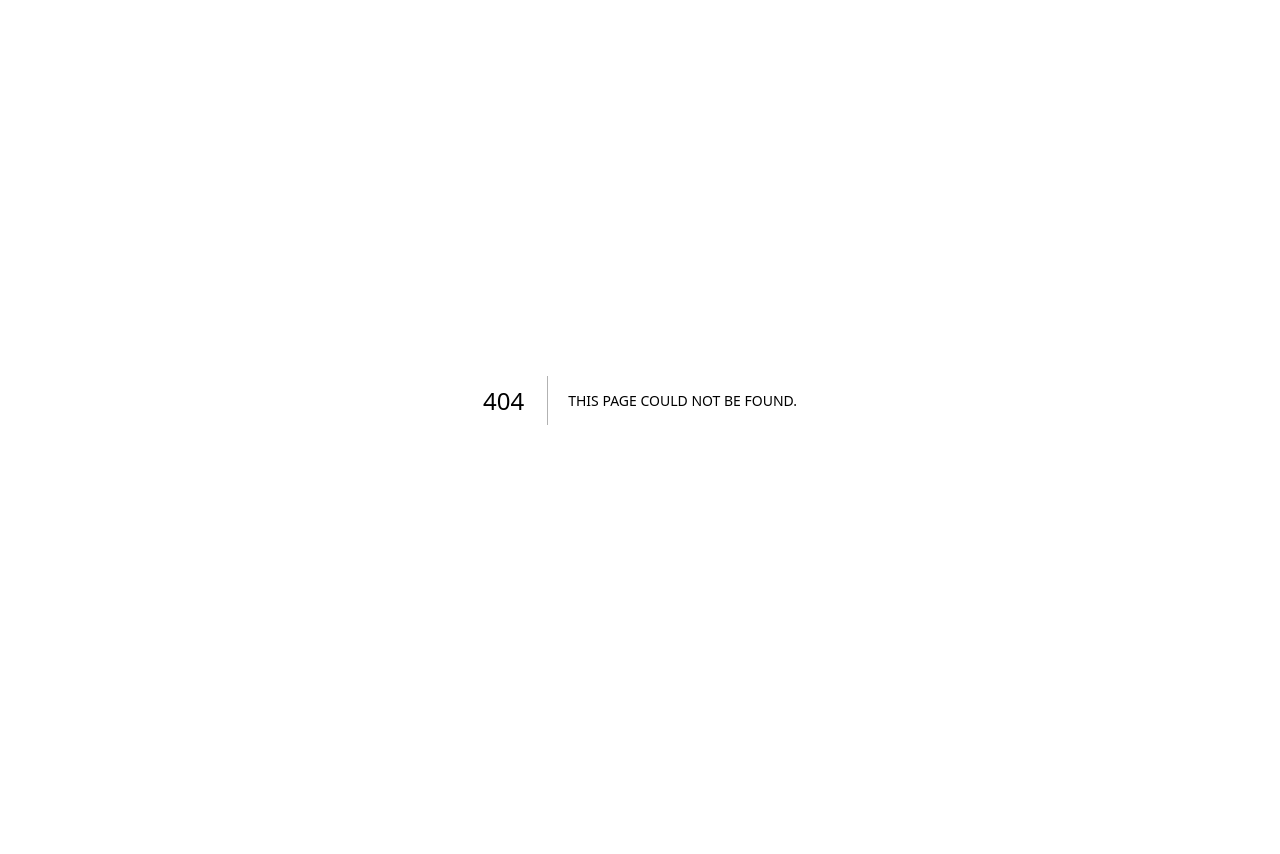
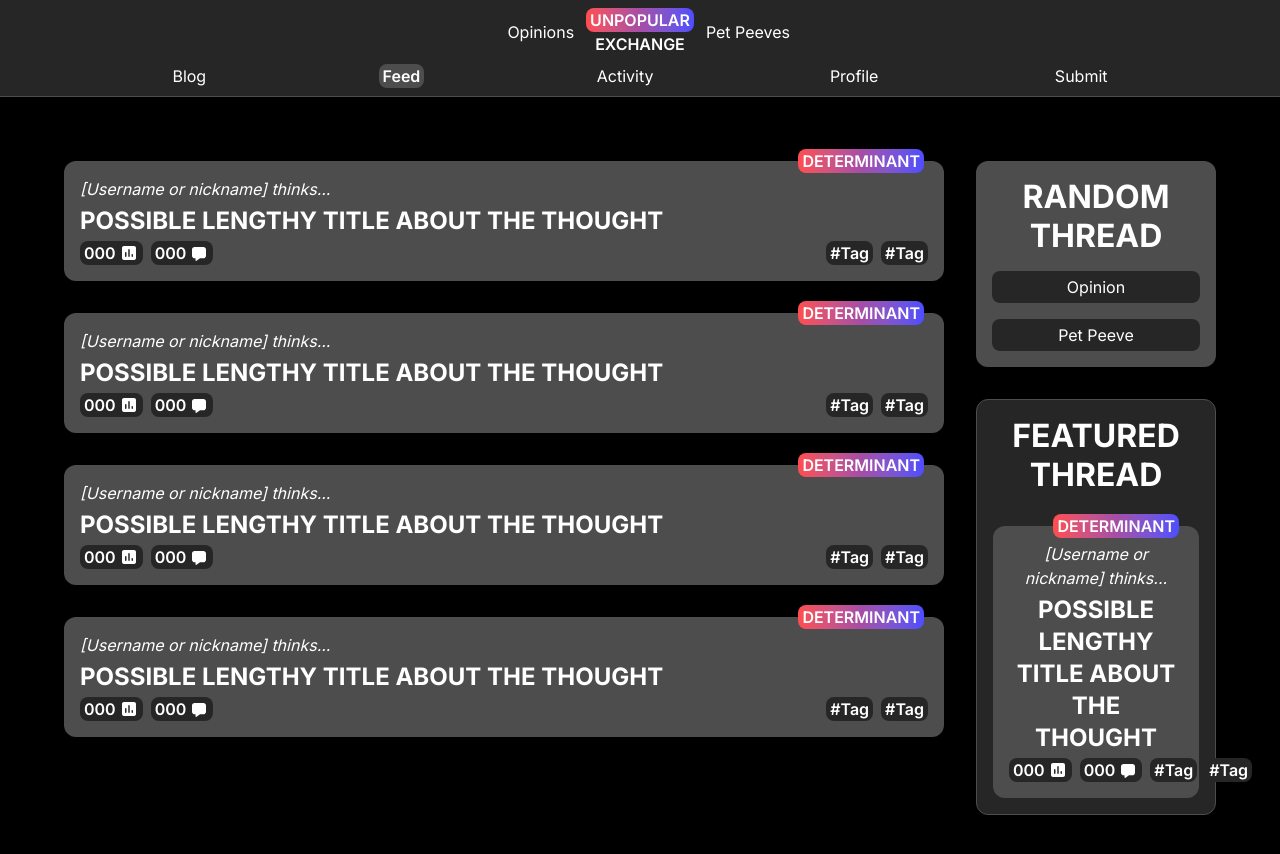
Before and after one commit to PresidentTree94/unpopular-exchange, a Next.js app: page /feed in a window 1280 px wide. Before the commit this address had no page. Shown: the top 854 px of the page. Before the commit the page ends 800 px from the top, so only its background shows below. Built offline with nearby package versions, Linux system fonts and the light colour scheme.

Commit message:
Added Feed page.

```diff
--- a/src/app/(main)/activity/page.tsx
+++ b/src/app/(main)/activity/page.tsx
@@ -1,10 +1,12 @@
+import SidebarLayout from "@/shared/Sidebar";
 import { FontAwesomeIcon } from "@fortawesome/react-fontawesome";
 import { faPaperclip, faReply, faGavel, faThumbTack } from "@fortawesome/free-solid-svg-icons";
 
 export default function Activity() {
   return (
-    <section className="flex gap-8">
-      <article className="box flex-1">
+    <SidebarLayout
+      articleContent={
+        <div className="box flex-1">
           <div className="flex gap-4 p-2 items-center">
             <FontAwesomeIcon icon={faPaperclip} className="bg-tertiary rounded-full p-3 !w-auto aspect-square" />
             <p>A new blog article has been posted.</p>
@@ -25,8 +27,9 @@ export default function Activity() {
             <FontAwesomeIcon icon={faThumbTack} className="bg-tertiary rounded-full p-3 !w-auto aspect-square" />
             <p>A user posted in your subscribed category.</p>
           </div>
-      </article>
-      <aside className="w-60 flex flex-col gap-8 text-center">
+        </div>
+      }
+      asideContent={<>
         <div className="box flex flex-col gap-4">
           <h2 className="leading-[normal]">Your Stats</h2>
           <div>
@@ -57,7 +60,7 @@ export default function Activity() {
             <p>Votes cast</p>
           </div>
         </div>
-      </aside>
-    </section>
+      </>}
+    />
   );
 }
--- /dev/null
+++ b/src/app/(main)/feed/page.tsx
@@ -0,0 +1,26 @@
+import SidebarLayout from "@/shared/Sidebar";
+import Thread from "@/components/Thread";
+
+export default function Feed() {
+  return (
+    <SidebarLayout
+      articleContent={<>
+        <Thread />
+        <Thread />
+        <Thread />
+        <Thread />
+      </>}
+      asideContent={<>
+      <div className="box flex flex-col gap-4">
+        <h2 className="leading-[normal]">Random Thread</h2>
+        <button>Opinion</button>
+        <button>Pet Peeve</button>
+      </div>
+        <div className="box bordered border">
+          <h2 className="leading-[normal] mb-8">Featured Thread</h2>
+          <Thread />
+        </div>
+      </>}
+    />
+  );
+}
--- a/src/app/(main)/layout.tsx
+++ b/src/app/(main)/layout.tsx
@@ -12,12 +12,13 @@ export default function NavLayout({
 
   return (
     <>
-      <nav className="bg-tertiary border-b border-secondary grid py-2 gap-2 grid-cols-[1fr_min-content_1fr] items-center sticky top-0">
+      <nav className="bordered border-b grid py-2 gap-2 grid-cols-[1fr_min-content_1fr] items-center sticky top-0 z-1">
         <Link href="/" className="col-2 text-center uppercase font-semibold"><span>Unpopular</span> Exchange</Link>
         <Link href="/opinions" className={`${pathname === "/opinions" ? "active bg-unpopular" : ""} col-1 row-1 justify-self-end hover:bg-unpopular`}>Opinions</Link>
         <Link href="/peeves" className={`${pathname === "/peeves" ? "active bg-popular" : ""} col-3 row-1 justify-self-start hover:bg-popular`}>Pet Peeves</Link>
         <div className="col-span-full flex justify-evenly">
           <Link href="/blog" className={pathname === "/blog" ? "active" : ""}>Blog</Link>
+          <Link href="/feed" className={pathname === "/feed" ? "active": ""}>Feed</Link>
           <Link href="/activity" className={pathname === "/activity" ? "active" : ""}>Activity</Link>
           <Link href="/profile" className={pathname.startsWith("/profile") ? "active" : ""}>Profile</Link>
           <Link href="/submit" className={pathname === "/submit" ? "active" : ""}>Submit</Link>
--- a/src/app/globals.css
+++ b/src/app/globals.css
@@ -71,6 +71,10 @@
     @apply bg-secondary p-4 rounded-xl;
   }
 
+  .bordered {
+    @apply bg-tertiary border-secondary;
+  }
+
   .tag {
     @apply bg-tertiary rounded-lg px-1 font-semibold;
   }
--- /dev/null
+++ b/src/shared/Sidebar.tsx
@@ -0,0 +1,13 @@
+export default function SidebarLayout({
+  articleContent, asideContent,
+}: Readonly<{
+  articleContent: React.ReactNode;
+  asideContent: React.ReactNode;
+}>) {
+  return (
+    <section className="flex gap-8">
+      <article className="flex flex-col flex-1 gap-8">{articleContent}</article>
+      <aside className="w-60 flex flex-col gap-8 text-center">{asideContent}</aside>
+    </section>
+  );
+}
```
Also changed, not shown: 1 other file (tests, documents, lock files or other folders). Lines whose indentation alone changed are shown as unchanged.
